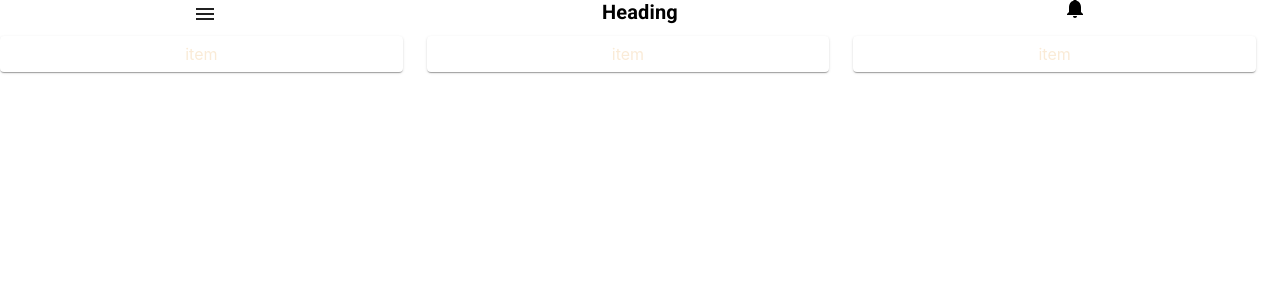
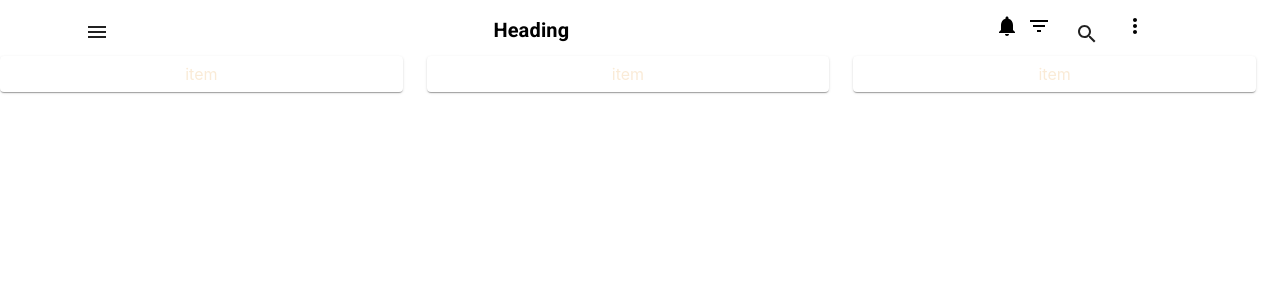
Before and after one commit to septumca/hack2-chal7, a React (Create React App) app: page /feedpage in a window 1280 px wide. Shown: the top 300 px of the page. Built offline with nearby package versions, Linux system fonts and the light colour scheme.

Commit message:
topAppBar

```diff
--- a/src/components/TopAppBar.js
+++ b/src/components/TopAppBar.js
@@ -7,7 +7,9 @@ import MenuIcon from '@material-ui/icons/Menu';
 import { Typography } from '@material-ui/core';
 import NotificationsIcon from '@material-ui/icons/Notifications';
 import Grid from '@material-ui/core/Grid';
-
+import FilterListIcon from '@material-ui/icons/FilterList';
+import SearchIcon from '@material-ui/icons/Search';
+import MoreVertIcon from '@material-ui/icons/MoreVert';
 const useStyles = makeStyles(() => ({
   text: {
     fontWeight: '600',
@@ -16,7 +18,11 @@ const useStyles = makeStyles(() => ({
   },
   root: {
     flexGrow: 1,
+    marginTop: '10px'
   },
+  icons: {
+    paddingRight: '8px'
+  }
 }));
 
 const MenuBar = ({label=''}) => {
@@ -31,15 +37,17 @@ const MenuBar = ({label=''}) => {
         setAnchorEl(null);
       };
 
+      const handleSeach = () => {
+
+      }
+
     return (
-
   <Grid container className={classes.root} spacing={2}>
-        <Grid item xs={4}>
+    <Grid item xs={2}>
       <Button aria-controls="simple-menu" aria-haspopup="true" onClick={handleClick}>
         <MenuIcon />
       </Button>
     </Grid>
-
     <Menu
       id="simple-menu"
       anchorEl={anchorEl}
@@ -51,12 +59,16 @@ const MenuBar = ({label=''}) => {
       <MenuItem onClick={handleClose}>My account</MenuItem>
       <MenuItem onClick={handleClose}>Logout</MenuItem>
       </Menu>
-        <Grid item xs={4}>
+      <Grid item xs={6}>
       <Typography variant="h6" className={classes.text} >{label2}</Typography>
       </Grid>
-
-        <Grid item xs={4}>
-          <NotificationsIcon/>
+      <Grid  item xs={4}>
+        <NotificationsIcon className={classes.icons}>  </NotificationsIcon>
+        <FilterListIcon className={classes.icons} />
+        <Button>
+            <SearchIcon className={classes.icons} onClick={handleSeach}/>
+        </Button>
+      <MoreVertIcon className={classes.icons} />
       </Grid>
     </Grid>
     )
```
Lines whose indentation alone changed are shown as unchanged.
